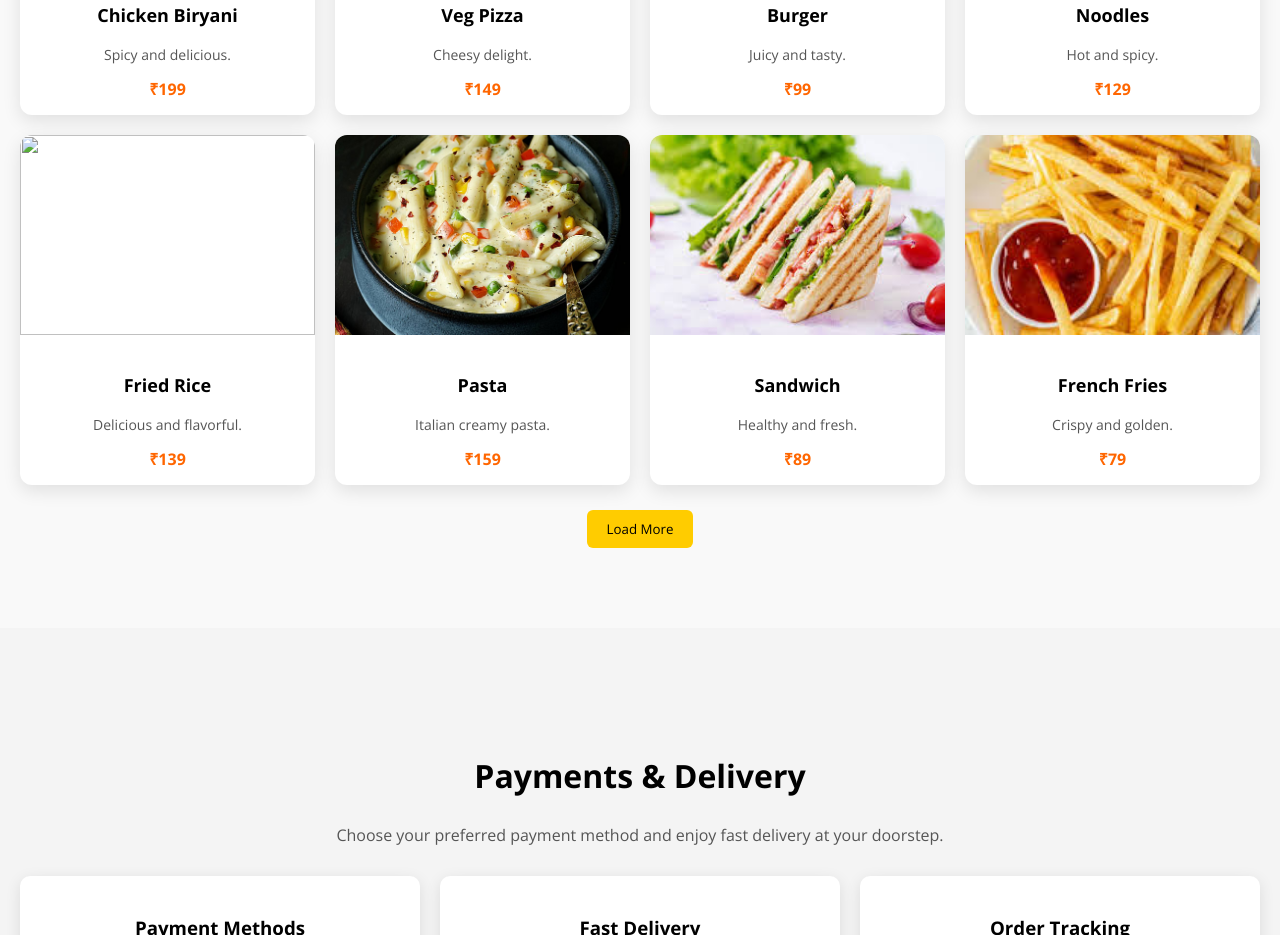
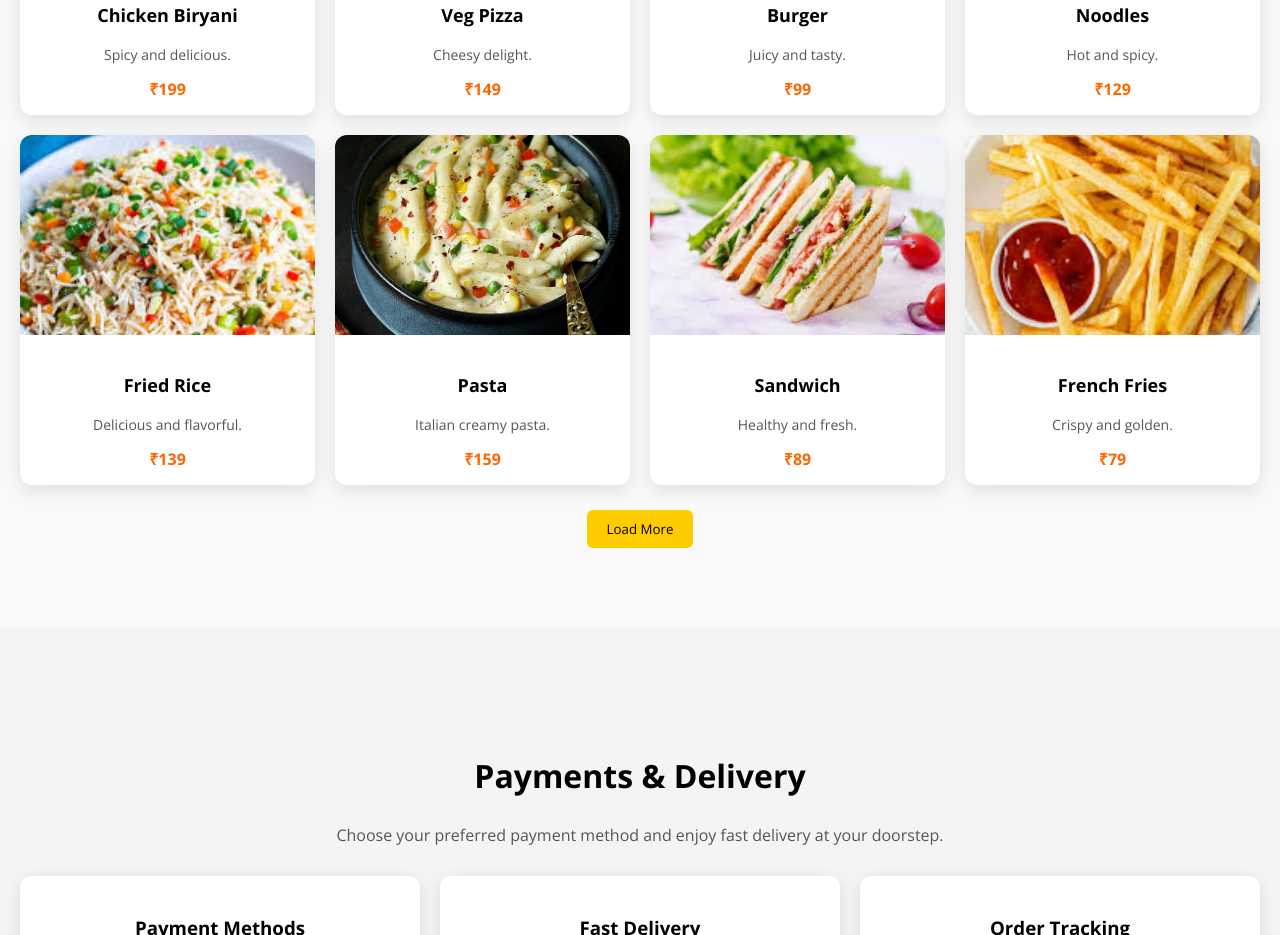
Before and after one commit to PRABHAKARKORUMILLI/FoodMunch, a plain HTML site: page index.html in a window 1280 px wide. Shown: the part 2089-3024 px from the top of the page. Drawn offline with nearby package versions, Linux system fonts and the light colour scheme; a web font is replaced by a local one.

Commit message:
Update index.html

```diff
--- a/index.html
+++ b/index.html
@@ -172,7 +172,7 @@
 
             <!-- CARD 5 -->
             <div class="menu-card">
-                <img src="images/friedrice.jpg class="image">
+                <img src="images/friedrice.jpg">
                 <div class="menu-content">
                     <h3>Fried Rice</h3>
                     <p>Delicious and flavorful.</p>
```
